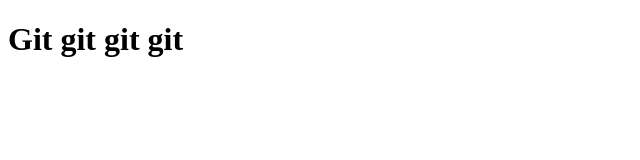
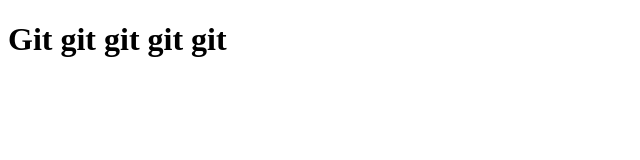
Before and after one commit to Senails/gitlern, a plain HTML site: page index.html in a window 1280 px wide. Shown: the full height of the page, 0-640 px from the left. Drawn offline with Linux system fonts and the light colour scheme.

Commit message:
+++ commit message

```diff
--- a/index.html
+++ b/index.html
@@ -9,7 +9,7 @@
 </head>
 
 <body>
-    <h1>Git git git git</h1>
+    <h1>Git git git git git</h1>
     <script src="./script.js"></script>
 </body>
 
```
